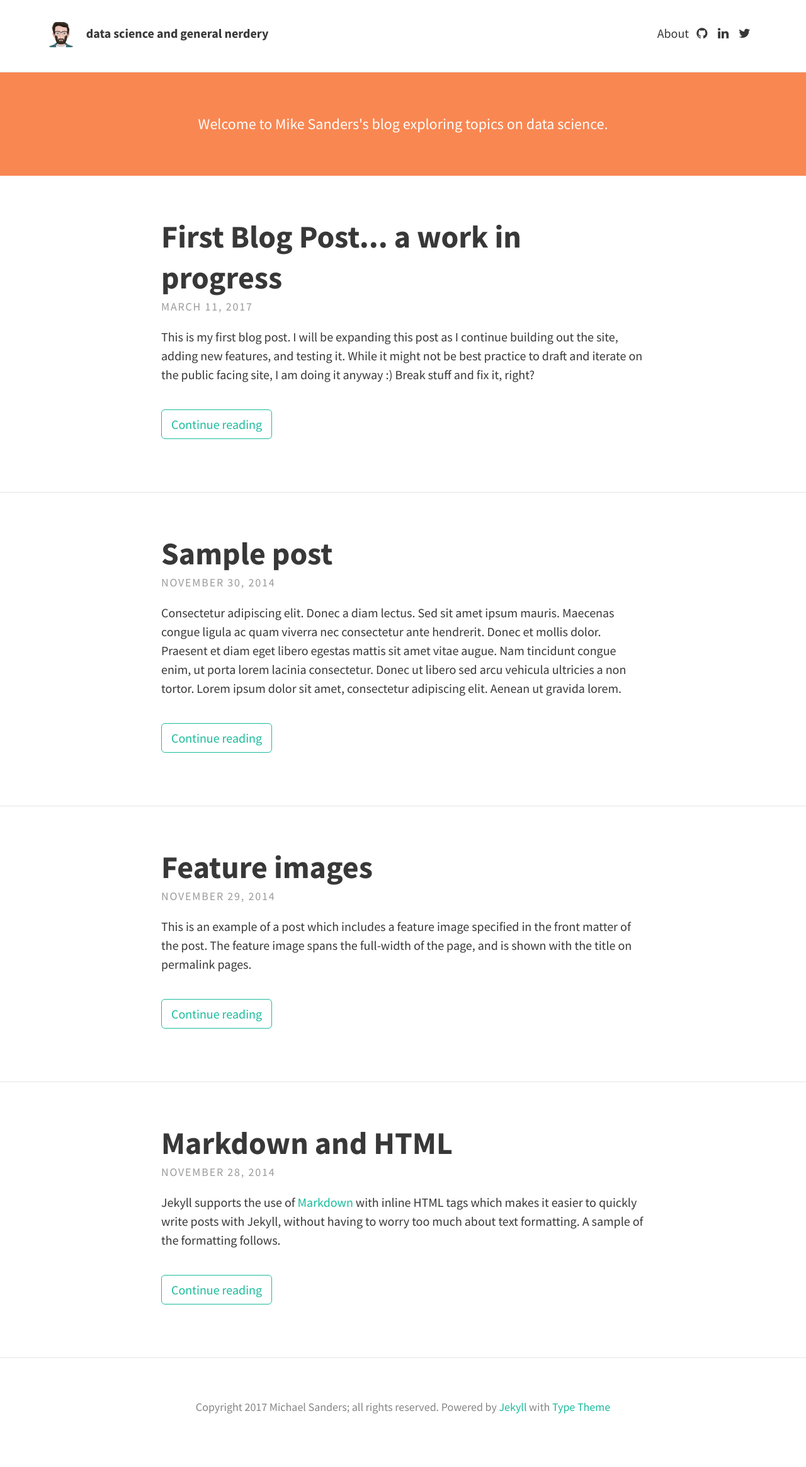
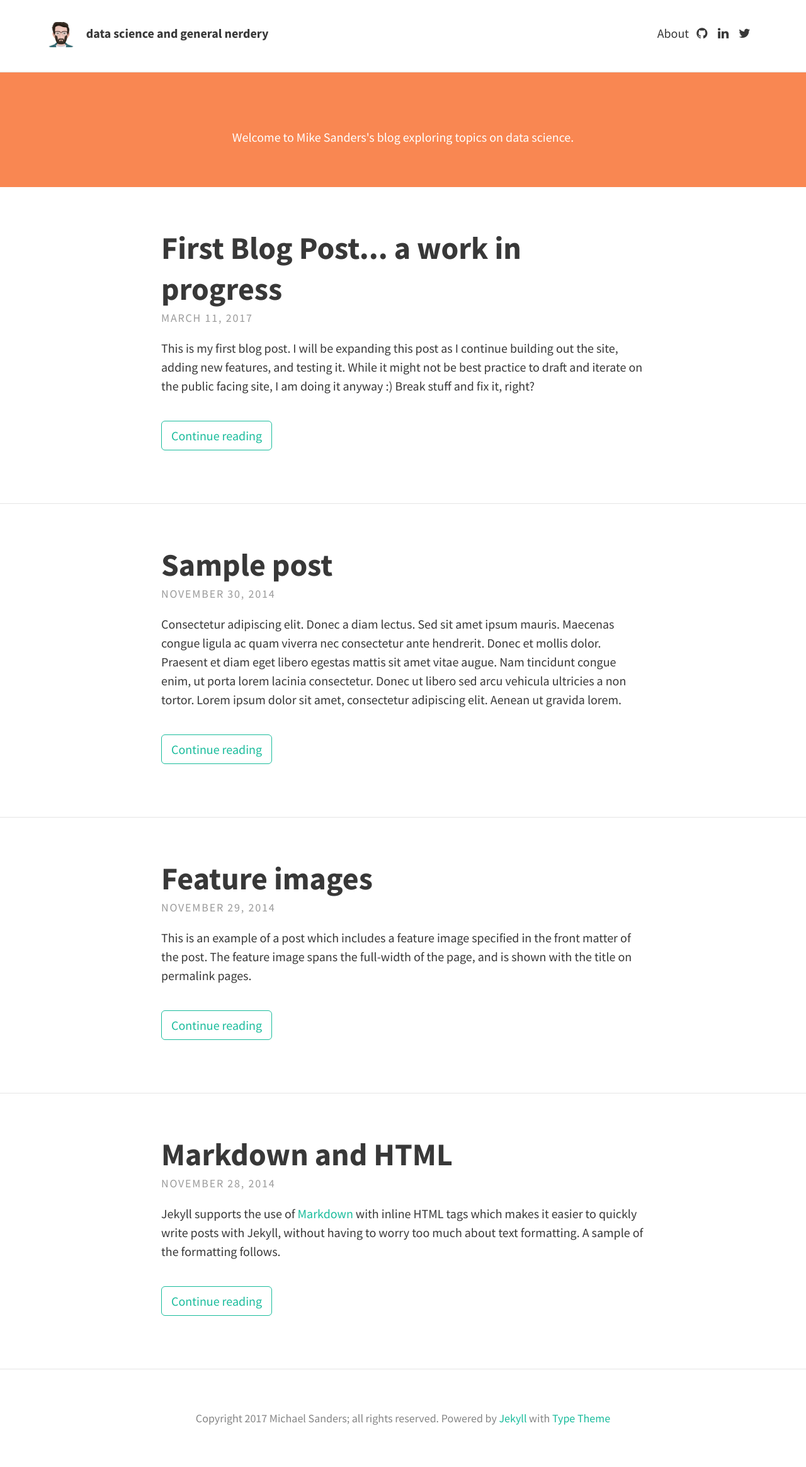
Before and after one commit to MikeS-nth/MikeS-nth.github.io, a Jekyll site: the page built from index.html, in a window 1280 px wide. Shown: the whole page at 63% size. Built offline with Jekyll 4.4.1, drawn with Linux system fonts in a browser that asks for light colours; nearby versions of some CDN libraries; the list of posts is cut into pages by our own code.

Commit message:
Update _config.yml

```diff
--- a/_config.yml
+++ b/_config.yml
@@ -12,7 +12,7 @@
 
   # Header and footer text
   header_text: >
-     <p>Welcome to Mike Sanders's blog exploring topics on data science.</p>
+     <p><p style="font-size:20px">Welcome to Mike Sanders's blog exploring topics on data science.</p>
 
   header_text_feature_image:
   footer_text: >
```
